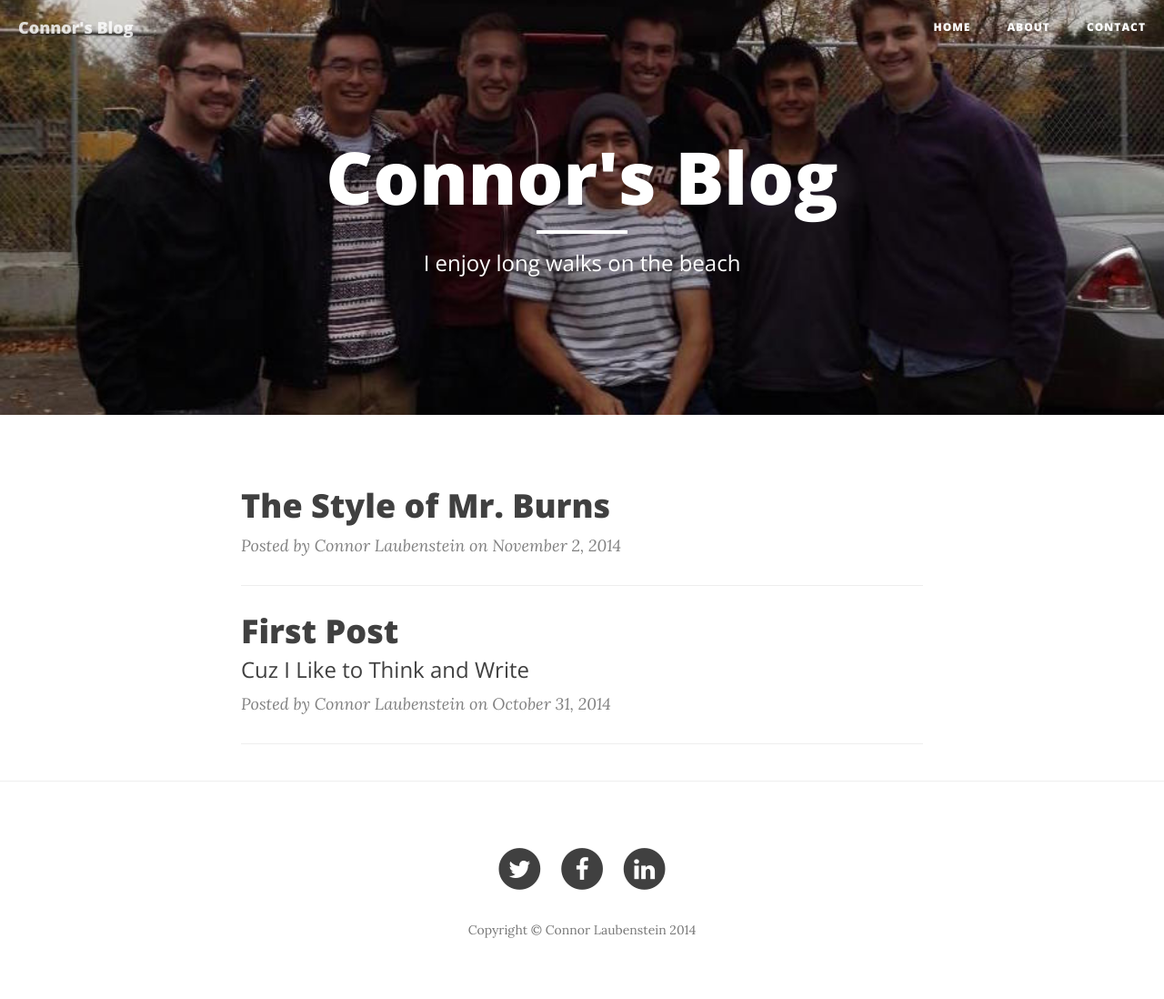
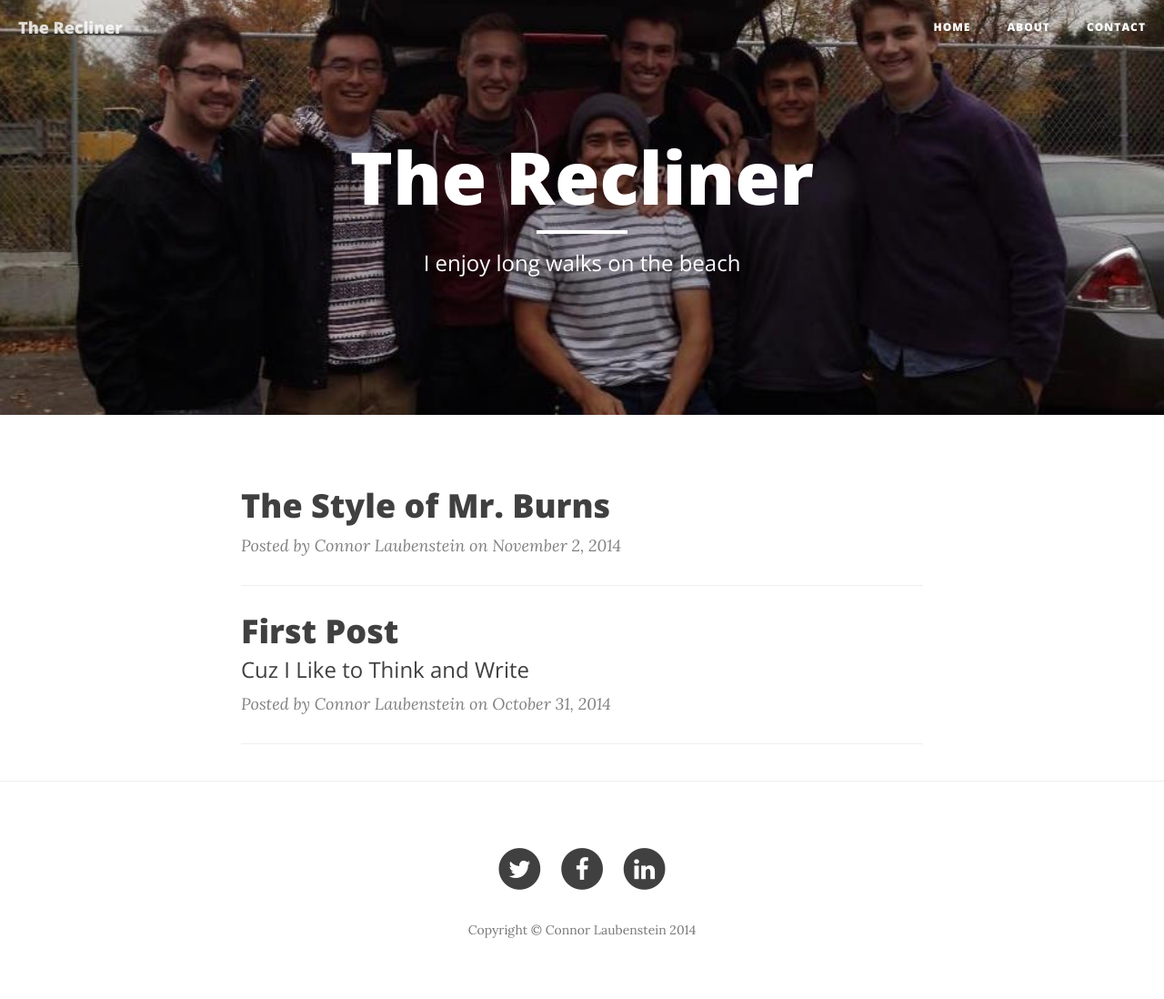
Before and after one commit to claubenstein/claubenstein.github.io, a Jekyll site: the page built from index.html, in a window 1280 px wide. Shown: the whole page at 91% size. Built offline with Jekyll 4.4.1, drawn with Linux system fonts in a browser that asks for light colours; nearby versions of some CDN libraries; the list of posts is cut into pages by our own code.

Commit message:
title change

```diff
--- a/_config.yml
+++ b/_config.yml
@@ -1,5 +1,5 @@
 # Site settings
-title: Connor's Blog
+title: The Recliner
 email: your-email@yourdomain.com
 description: "Write your site description here. It will be used as your sites meta description as well!"
 baseurl: "http://claubenstein.github.io"
```
